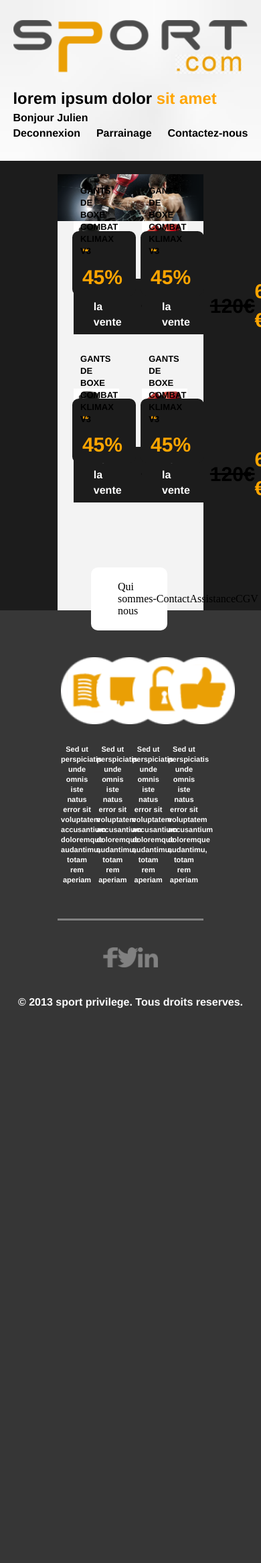
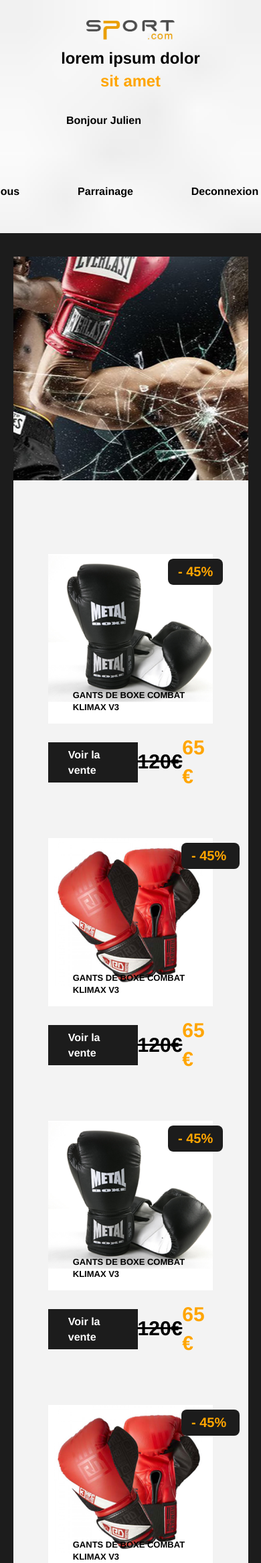
Before and after one commit to anilexs/evaluations_wf3, a PHP site: page / in a window 390 px wide; the page is wider, and only the part inside the window is pictured. Shown: the top 2333 px of that part at 67% size. Before the commit the page ends 1505 px from the top of that part, so only its background shows below. Run offline with PHP 8.4, Linux system fonts and the light colour scheme.

Commit message:
16h36 26/06/23

```diff
--- a/2021-Review-Evaluation-Intermédiaire-Front-End/Sujet-01/css/style.css
+++ b/2021-Review-Evaluation-Intermédiaire-Front-End/Sujet-01/css/style.css
@@ -47,7 +47,9 @@ header{
 a{
     text-decoration: none;
 }
-
+ul{
+    list-style-type: none;
+}
 /*************** END GLOBAL ***************/
 
 /*************** HEADER ***************/
@@ -55,11 +57,27 @@ header{
     padding: 30px 0px;
     font-family: "LiberationSans-Bold-webfont";
 }
-.hdr{
+.hdrsec{
     width: 56%;
     margin: auto;
+}
+nav{
+    position: absolute;
+    bottom: 21px;
+    right: 0;
+}
+
+.hdr{
     display: flex;
     justify-content: space-between;
+    position: relative;
+}
+.hdr2{
+    width: 100%;
+}
+.hdrdiv2{
+    height: 150px;
+    direction: rtl;
 }
 .logo{
     width: 350px;
@@ -69,10 +87,7 @@ header{
     margin-top: 10px;
     font-size: 23.8px;
 }
-.hdrdiv2{
-    direction: rtl;
-}
-ul{
+.ullihdr{
     list-style-type: none;
     display: flex;
     width: 400px;
@@ -80,11 +95,6 @@ ul{
 }
 header a{
     color: black;
-}
-nav{
-    display: flex;
-    height: 80%;
-    align-items: flex-end;
 }
 /*************** END HEADER ***************/
 
@@ -98,6 +108,12 @@ img{
 }
 main{
     background-color: #1c1c1c;
+}
+.mainhdr{
+    background-image: url(../images/header-page-catalogue.png);
+    height: 334px;
+    background-size: 100% 100%;
+    background-repeat: no-repeat;
 }
 .container{
     padding-top: 20px;
@@ -141,6 +157,7 @@ main{
     flex-wrap: wrap;
     justify-content: space-between;
     padding-bottom: 80px;
+    padding-top: 40px;
 }
 .box1{
     width: 40%;
@@ -162,12 +179,23 @@ main{
     position: absolute;
     display: inline-block;
     font-family: "LiberationSans-Bold-webfont";
-    border-radius: 10%;
+    border-radius: 15px;
+    background-color: #1c1c1c;
+    padding: 5px 15px 5px 15px;
+    font-size: 30px;
+    top: 15px;
+    right: -25px
+}
+.reduction2{
+    position: absolute;
+    display: inline-block;
+    font-family: "LiberationSans-Bold-webfont";
+    border-radius: 15px;
     background-color: #1c1c1c;
     padding: 5px 20px 5px 15px;
     font-size: 30px;
     top: 15px;
-    right: -25px
+    right: -70px
 }
 .txtbare{
     text-decoration: line-through;
@@ -219,6 +247,7 @@ footer{
     text-align: center;
     color: white;
     font-family: "LiberationSans-Bold-webfont";
+    padding-bottom: 50px;
 }
 .ftrResaut{
     display: flex;
@@ -233,14 +262,128 @@ footer{
 /*************** END FOOTER ***************/
 
 /*************** MEDIAQUERY ***************/
-
+@media (max-width: 1300px){
+  .Julien{
+    text-align: center;
+  }
+    .hdr{
+    display: block;
+  }
+  nav{
+    right: 100px;
+  }
+  .ullihdr{
+    /* margin-top: 30px; */
+    width: 180%;
+}
+.logo{
+    margin: auto;
+}
+.hdrp{
+    text-align: center;
+}
+.positionMain{
+    width: 90%;
+    left: 5%;
+    bottom: -30px;
+}
+.container{
+    width: 80%;
+    padding-top: 35px;
+}
+.reduction{
+    border-radius: 8px;
+    font-size: 20px;
+    top: 7px;
+    right: -15px
+}
+.reduction2{
+    border-radius: 8px;
+    font-size: 20px;
+    top: 7px;
+    right: -40px
+}
+.secftr{
+    width: 80%;
+    flex-wrap: wrap;
+    justify-content: space-between;
+}
+.ftrDiv{
+    width: 45%;
+}
+.ftrResaut{
+    width: 30%;
+    /* margin: 40px auto; */
+}
+}
 @media (max-width: 576px) {
+    .mainhdr{
+    background-size: cover;
+    background-position: center;
+}
+    .logo{
+        margin: auto;
+        width: 60%;
+    }
     .hdr{
-        width: 90%;
     display: block;
 }
+    .hdrp{
+        margin-bottom: 30px;
+    }
     .hdrdiv2{
     direction: ltr;
+}
+nav{
+    right: 130px;
+}
+.container{
+    width: 90%;
+    padding-top: 35px;
+}
+.hdrdiv2{
+    margin-left: -80px;
+    display: block;
+}
+.ullihdr{
+    flex-direction: row-reverse;
+    margin-top: 30px;
+    width: 180%;
+}
+.box1{
+    margin: auto;
+    width: 90%;
+    margin-top: 70px;
+}
+.reduction{
+    border-radius: 8px;
+    font-size: 20px;
+    top: 7px;
+    right: -15px
+}
+.reduction2{
+    border-radius: 8px;
+    font-size: 20px;
+    top: 7px;
+    right: -40px
+}
+.positionMain{
+    width: 90%;
+    left: 5%;
+    bottom: -30px;
+}
+
+.secftr{
+    width: 90%;
+    flex-wrap: wrap;
+    justify-content: space-between;
+}
+.ftrDiv{
+    width: 45%;
+}
+.ftrResaut{
+    width: 70%;
+    /* margin: 40px auto; */
 }
 }
 
--- a/2021-Review-Evaluation-Intermédiaire-Front-End/Sujet-01/index.html
+++ b/2021-Review-Evaluation-Intermédiaire-Front-End/Sujet-01/index.html
@@ -10,16 +10,18 @@
 </head>
 <body>
     <header>
+        <section class="hdrsec">
             <!-- la classe hdr et pour dir la wight des element-->
             <div class="hdr">
                 <div>
                     <img src="./images/logo.png" alt="logo" class="logo">
                     <p class="hdrp">lorem ipsum dolor <span class="orange">sit amet</span></p>
                 </div>
+
                 <div class="hdrdiv2">
-                <p>Bonjour Julien</p>
+                    <p class="Julien">Bonjour Julien</p>
                     <nav>
-                    <ul>
+                        <ul class="ullihdr">
                             <li><a href="">Deconnexion</a></li>
                             <li><a href="">Parrainage</a></li>
                             <li><a href="">Contactez-nous</a></li>
@@ -27,6 +29,7 @@
                     </nav>
                 </div>
             </div>
+        </section>
     </header>
     <main>
         <div class="container">
@@ -41,7 +44,8 @@
                     <li><a href="">CGV</a></li>
                 </ul>
             </div>
-            <img src="images/header-page-catalogue.png" alt="header-page-catalogue" class="mainhdr">
+            <div class="mainhdr"></div>
+            <!-- <img src="images/header-page-catalogue.png" alt="header-page-catalogue" class="mainhdr"> -->
             <div class="mainwithe">
                 <section class="box">
                     <div class="box1">
@@ -63,7 +67,7 @@
 
                     <div class="box1">
                         <div class="boxRelative">
-                            <div class="orange reduction">
+                            <div class="orange reduction2">
                                 <p>- 45%</p>
                             </div>
                             <div class="box1p">
@@ -97,7 +101,7 @@
 
                     <div class="box1">
                         <div class="boxRelative">
-                            <div class="orange reduction">
+                            <div class="orange reduction2">
                                 <p>- 45%</p>
                             </div>
                             <div class="box1p">
```
Lines whose indentation alone changed are shown as unchanged.
